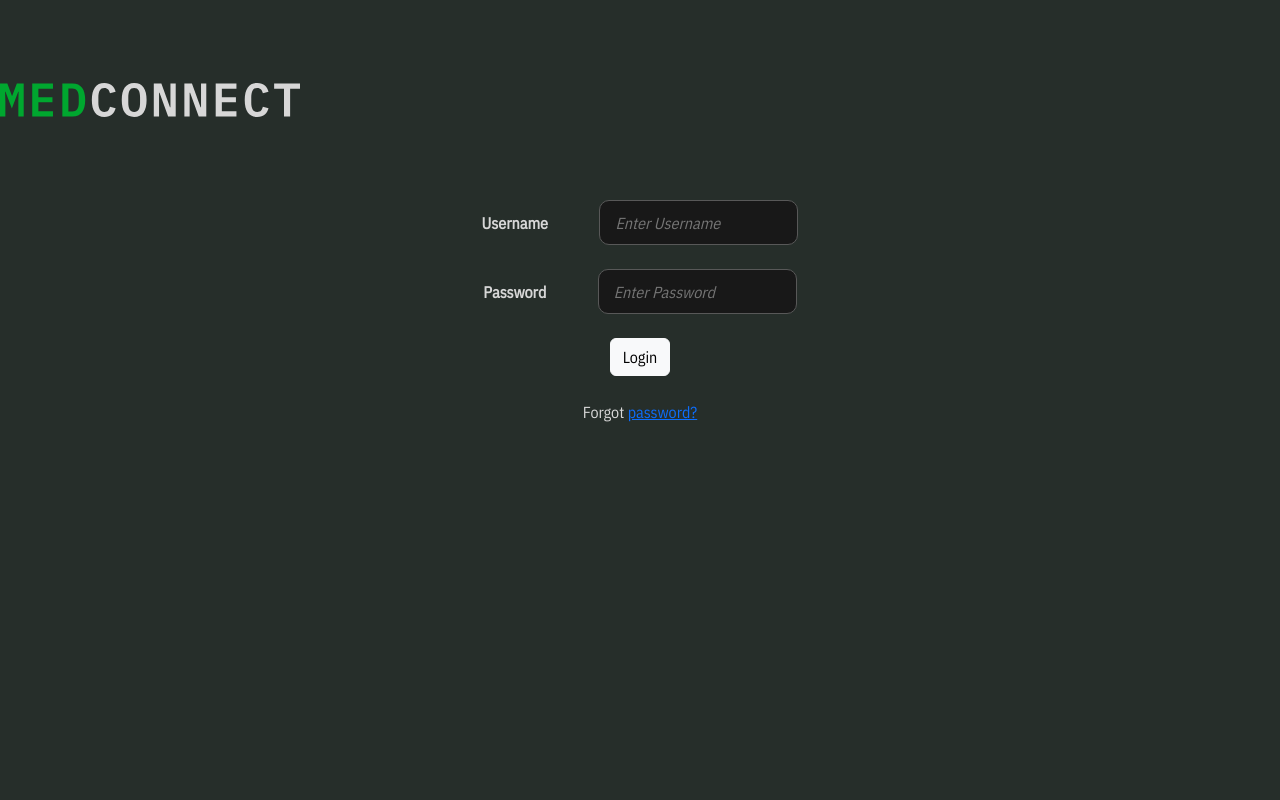
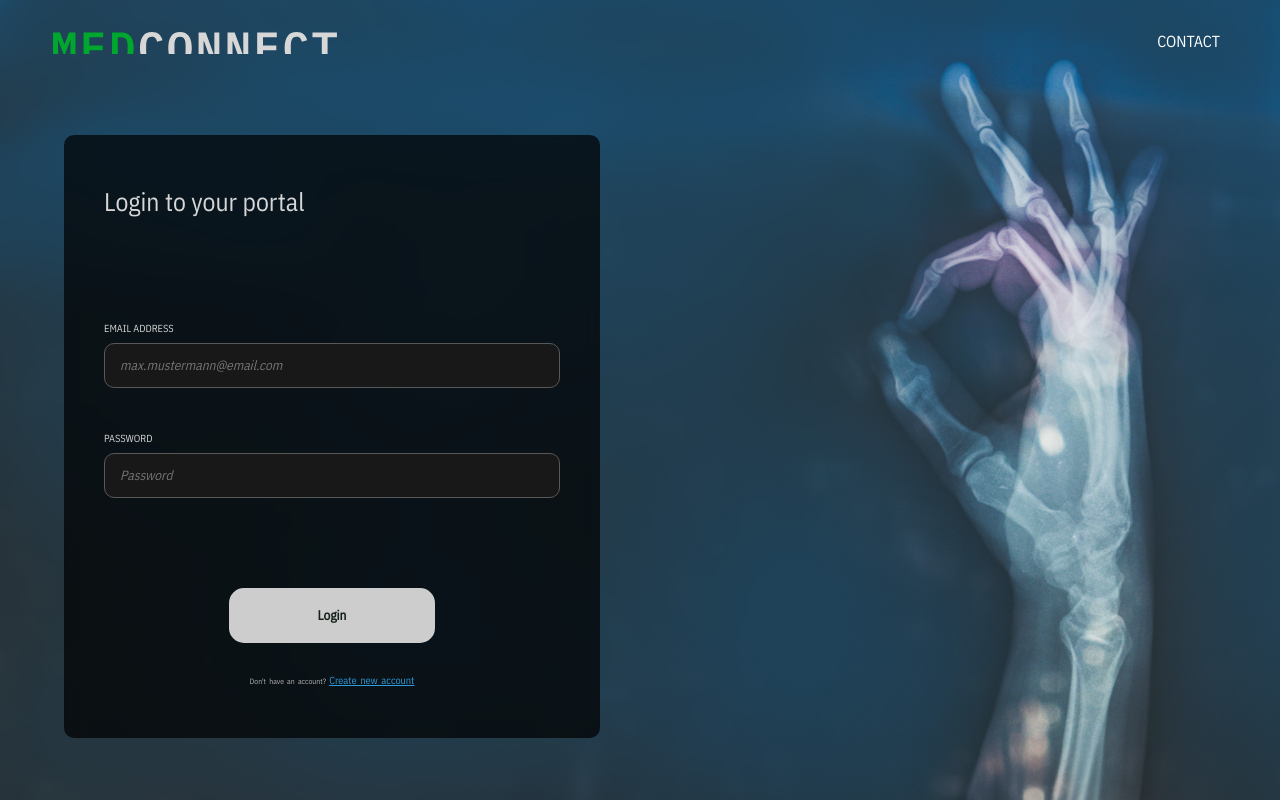
Before and after one commit to xginevra/FastRegProject, a PHP site: page /loginpage.html in a window 1280 px wide. Run offline with PHP 8.4, Linux system fonts and the light colour scheme.

Commit message:
Updated Login page

```diff
--- a/medconnect/loginpage.html
+++ b/medconnect/loginpage.html
@@ -1,38 +1,57 @@
-
-
 <!DOCTYPE html>
 <html lang="en">
 <head>
     <meta charset="UTF-8">
     <meta name="viewport" content="width=device-width, initial-scale=1.0">
     <title>MEDCONNECT - LOGIN</title>
-    <link href="https://cdn.jsdelivr.net/npm/bootstrap@5.3.2/dist/css/bootstrap.min.css" rel="stylesheet" integrity="sha384-T3c6CoIi6uLrA9TneNEoa7RxnatzjcDSCmG1MXxSR1GAsXEV/Dwwykc2MPK8M2HN" crossorigin="anonymous">
     <link rel="stylesheet" href="stylesdraft.css">
 </head>
-<body>
-    <form action="authenticate.php" method="POST">
-        <div class="imgcontainer">
-          <img src="Logo.svg" alt="Avatar" class="center" width="300" height="200">
+<body class = "logbody">
+    <header>
+        <a href="Logindraft.html" >
+            <object data="Logo.svg" height="30vh"> </object>
+        </a>
+        <nav>
+
+            <a href="contact.html" >CONTACT</a>
+
+            </a>
+        </nav>
+    </header>
+    <div class="paneloverlay" style="margin-left: 5vw; margin-top: 6vw;">
+        <div>
+            <h1 >Login to your portal</h1>
         </div>
+        <div>
+            <form action="authenticate.php" method="POST">
+                <div style="display: flex; flex-direction: column; align-items: center; gap: 50px;">
+                    <div style="display: flex; flex-direction: column; align-items: center; gap: 20px;">
+                        <div >
+                            <div>
+                                <div class="labelline" style="margin-left: 0vw;">EMAIL ADDRESS</div>
+                                <input class="rest" type="text" name="u_email_address" required="required" placeholder="max.mustermann@email.com" style="margin-left: 0vw;">
+                            </div>
+                        </div>
+                        <div>
 
-        <div class="container">
-          <label for="uname"><b>Username</b></label>
-          <input type="text" placeholder="Enter Username" name="username" required>
-          <br>
-          <br>
-          <label for="psw"><b>Password</b></label>
-          <input type="password" placeholder="Enter Password" name="password" required>
-          <br>
-          <br>
-          <button type="submit" class="btn btn-light">Login</button>
+                                <div class="labelline" style="margin-left: 0vw;">PASSWORD</div>
+                                <div>
+                                    <input  type="password" placeholder="Password" class="rest" name="u_password" style="margin-left: 0vw; padding-right: 15px;">
+                                    <i class="fa-solid fa-eye show-password" style="color: #4f4f4f;"></i>
+                                </div>
+                        </div>
+                    </div>
+                    <div style="display: flex; flex-direction: column; align-items: center; gap: 20px;">
+                        <button type="submit" class="custombutton" style="width: 206px; height: 55px; margin-top: 5vh; align-items: center;cursor: pointer;">Login</button>
+                        <p class="accepting" style="margin-left: 0vw;">Don't have an account? <a href="register.html" style="color: #2D9CDA; font-size: 0.8vw;">Create new account</a></p>
+                    </div>
+                </div>
+            </form>
+        </div>
+    </div>
 
-        </div>
-        <!-- gotta fix forgot password alignment-->
-        <br>
-        <div class="container">
 
-          <span class="psw">Forgot <a href="#">password?</a></span>
-        </div>
-      </form>
+
+
 </body>
 </html>
--- a/medconnect/stylesdraft.css
+++ b/medconnect/stylesdraft.css
@@ -12,6 +12,17 @@
     margin: 0;
     padding: 0;
     background-color: #262E2A !important;
+    font-family: 'IBM Plex Sans Condensed', sans-serif !important;
+    background-color: var(--bs-body-bg);
+  -webkit-text-size-adjust: 100%;
+  -webkit-tap-highlight-color: rgba(0, 0, 0, 0);
+}
+.logbody {
+    margin: 0;
+    padding: 0;
+    background-image: url("signinbg.jpg")!important;
+    background-size: cover;
+    background-color: #262E2A;
     font-family: 'IBM Plex Sans Condensed', sans-serif !important;
     background-color: var(--bs-body-bg);
   -webkit-text-size-adjust: 100%;
@@ -78,7 +89,13 @@
     font-weight: 300;
     box-shadow: none;
 }
-
+.loginpanelinput{
+    display: inline-flex;
+    padding: 50px 40px;
+    flex-direction: column;
+    align-items: flex-start;
+    gap: 80px;
+}
 .full-width-image {
     position: relative;
     width: 100%;
@@ -101,6 +118,21 @@
     width: 100%;
 }
 
+.altbgimg{
+    background-image: url("Login-BG.jpg");
+    height: 100%;
+    width:100%;
+}
+.paneloverlay{
+    border-radius: 10px;
+    background: rgba(0, 0, 0, 0.70);
+    backdrop-filter: blur(7.5px);
+    display: inline-flex;
+    padding: 50px 40px;
+    flex-direction: column;
+    align-items: flex-start;
+    gap: 80px;
+}
 .overlay {
     position: absolute;
     top: 25%;
```
Also changed, not shown: medconnect/signinbg.jpg (added).
